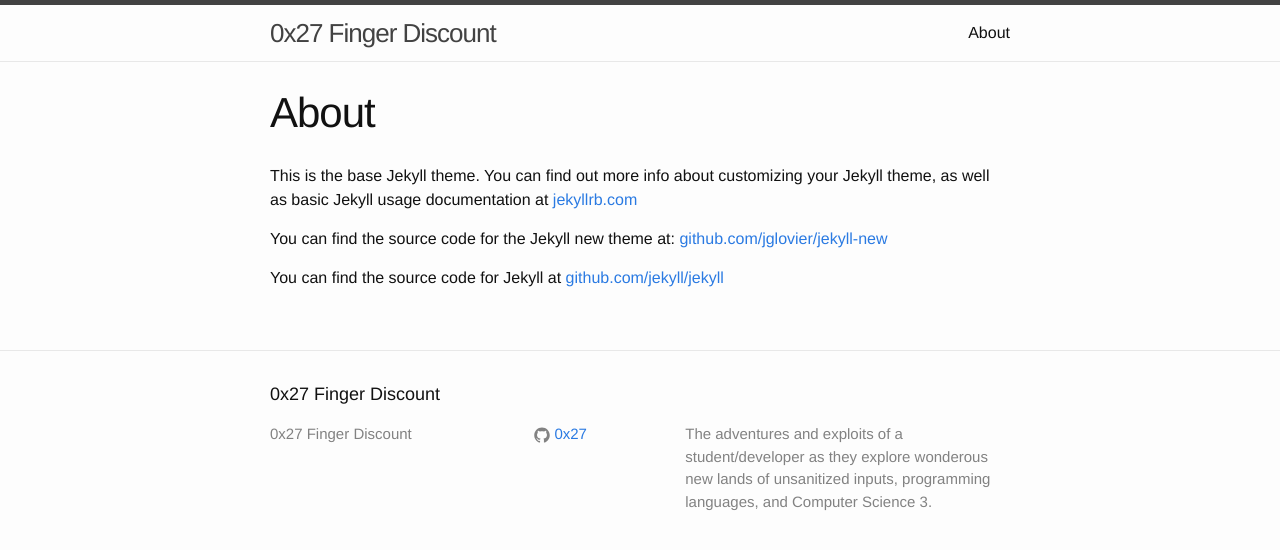
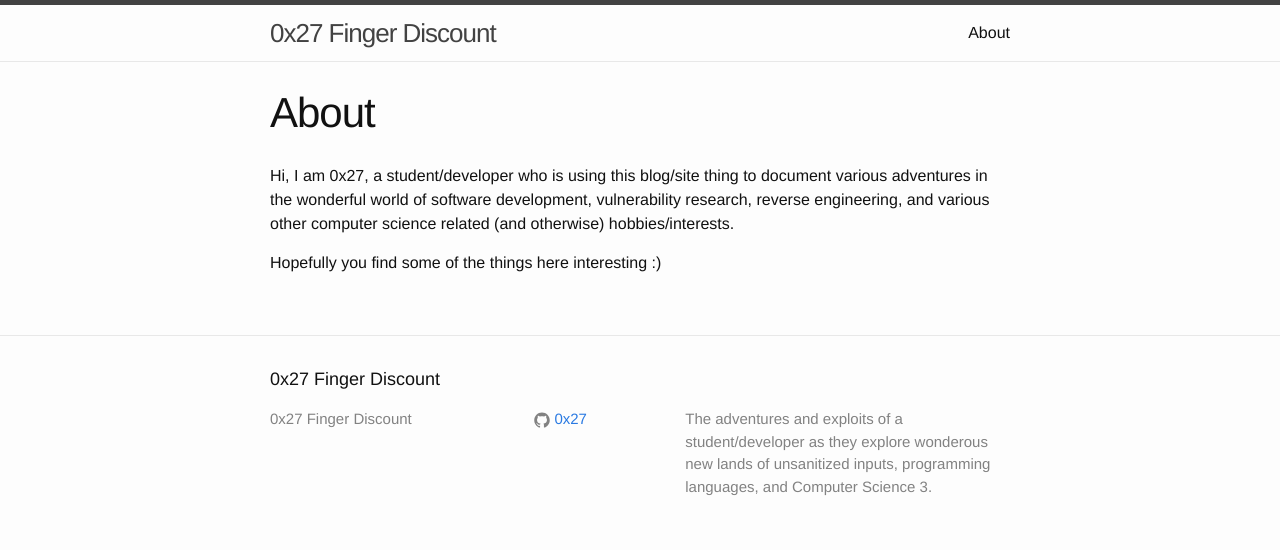
Before and after one commit to 0x27/0x27.github.io, a Jekyll site: the page built from about.md, in a window 1280 px wide. Shown: the top 550 px of the page. Built offline with Jekyll 4.4.1, drawn with Linux system fonts in a browser that asks for light colours.

Commit message:
ok, it werkz

```diff
--- a/about.md
+++ b/about.md
@@ -4,8 +4,6 @@ title: About
 permalink: /about/
 ---
 
-This is the base Jekyll theme. You can find out more info about customizing your Jekyll theme, as well as basic Jekyll usage documentation at [jekyllrb.com](http://jekyllrb.com/)
+Hi, I am 0x27, a student/developer who is using this blog/site thing to document various adventures in the wonderful world of software development, vulnerability research, reverse engineering, and various other computer science related (and otherwise) hobbies/interests.
 
-You can find the source code for the Jekyll new theme at: [github.com/jglovier/jekyll-new](https://github.com/jglovier/jekyll-new)
-
-You can find the source code for Jekyll at [github.com/jekyll/jekyll](https://github.com/jekyll/jekyll)
+Hopefully you find some of the things here interesting :)
```
